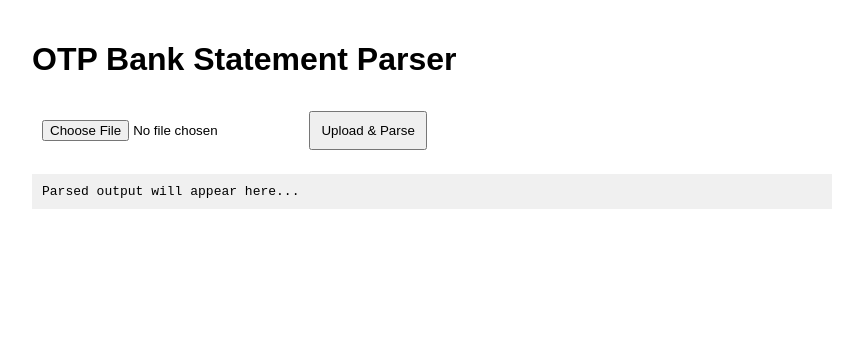
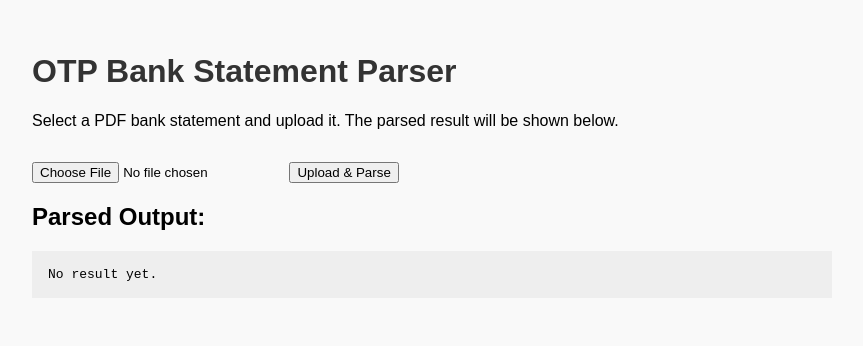
Before and after one commit to Don-Monteverdi/bots, a plain HTML site: page index.html in a window 1280 px wide. Shown: the whole page, without its empty margins (208-1071 px from the left). Drawn offline with Linux system fonts and the light colour scheme.

Commit message:
Add files via upload

```diff
--- a/index.html
+++ b/index.html
@@ -1,36 +1,63 @@
-
 <!DOCTYPE html>
 <html lang="en">
 <head>
   <meta charset="UTF-8" />
-  <title>OTP Parser</title>
+  <title>OTP Bank Statement Parser</title>
   <style>
-    body { font-family: Arial; padding: 20px; max-width: 800px; margin: auto; }
-    input, button { padding: 10px; margin: 10px 0; }
-    pre { background: #f0f0f0; padding: 10px; overflow-x: auto; }
+    body {
+      font-family: sans-serif;
+      max-width: 800px;
+      margin: auto;
+      padding: 2rem;
+      background: #f9f9f9;
+    }
+    h1 {
+      color: #333;
+    }
+    input, button {
+      margin-top: 1rem;
+    }
+    pre {
+      background: #eee;
+      padding: 1rem;
+      white-space: pre-wrap;
+      word-wrap: break-word;
+    }
   </style>
 </head>
 <body>
   <h1>OTP Bank Statement Parser</h1>
-  <input type="file" id="fileInput" />
+  <p>Select a PDF bank statement and upload it. The parsed result will be shown below.</p>
+
+  <input type="file" id="fileInput" accept=".pdf" />
   <button onclick="uploadFile()">Upload & Parse</button>
-  <pre id="output">Parsed output will appear here...</pre>
+
+  <h2>Parsed Output:</h2>
+  <pre id="result">No result yet.</pre>
 
   <script>
     async function uploadFile() {
-      const file = document.getElementById('fileInput').files[0];
-      if (!file) return alert("Select a file first!");
+      const fileInput = document.getElementById('fileInput');
+      const file = fileInput.files[0];
+      if (!file || file.type !== 'application/pdf') {
+        alert('Please select a valid PDF file.');
+        return;
+      }
 
       const formData = new FormData();
-      formData.append("file", file);
+      formData.append('file', file);
 
-      const response = await fetch("/parse", {
-        method: "POST",
-        body: formData,
-      });
+      try {
+        const response = await fetch('/parse', {
+          method: 'POST',
+          body: formData
+        });
 
-      const result = await response.json();
-      document.getElementById("output").textContent = JSON.stringify(result, null, 2);
+        const result = await response.json();
+        document.getElementById('result').textContent = JSON.stringify(result, null, 2);
+      } catch (error) {
+        document.getElementById('result').textContent = 'Error: ' + error;
+      }
     }
   </script>
 </body>
```
Also changed, not shown: requirements.txt.
